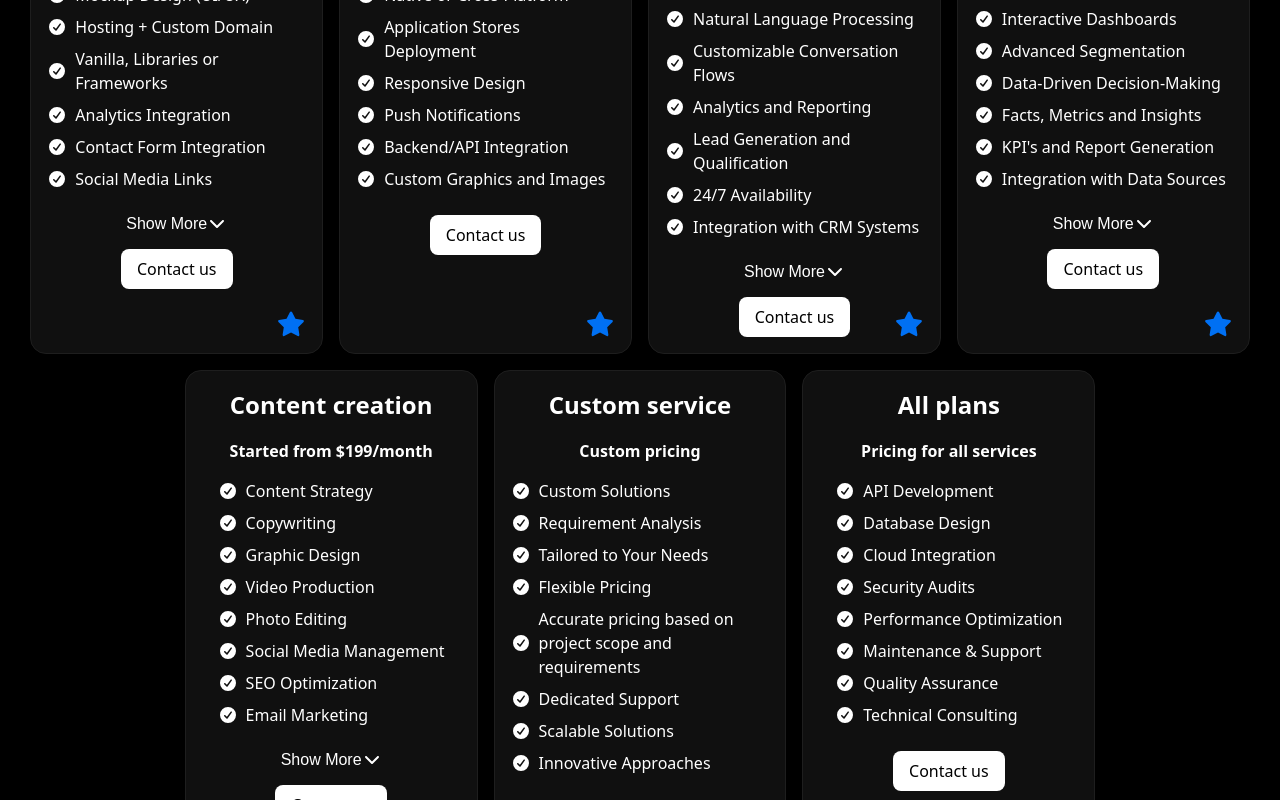
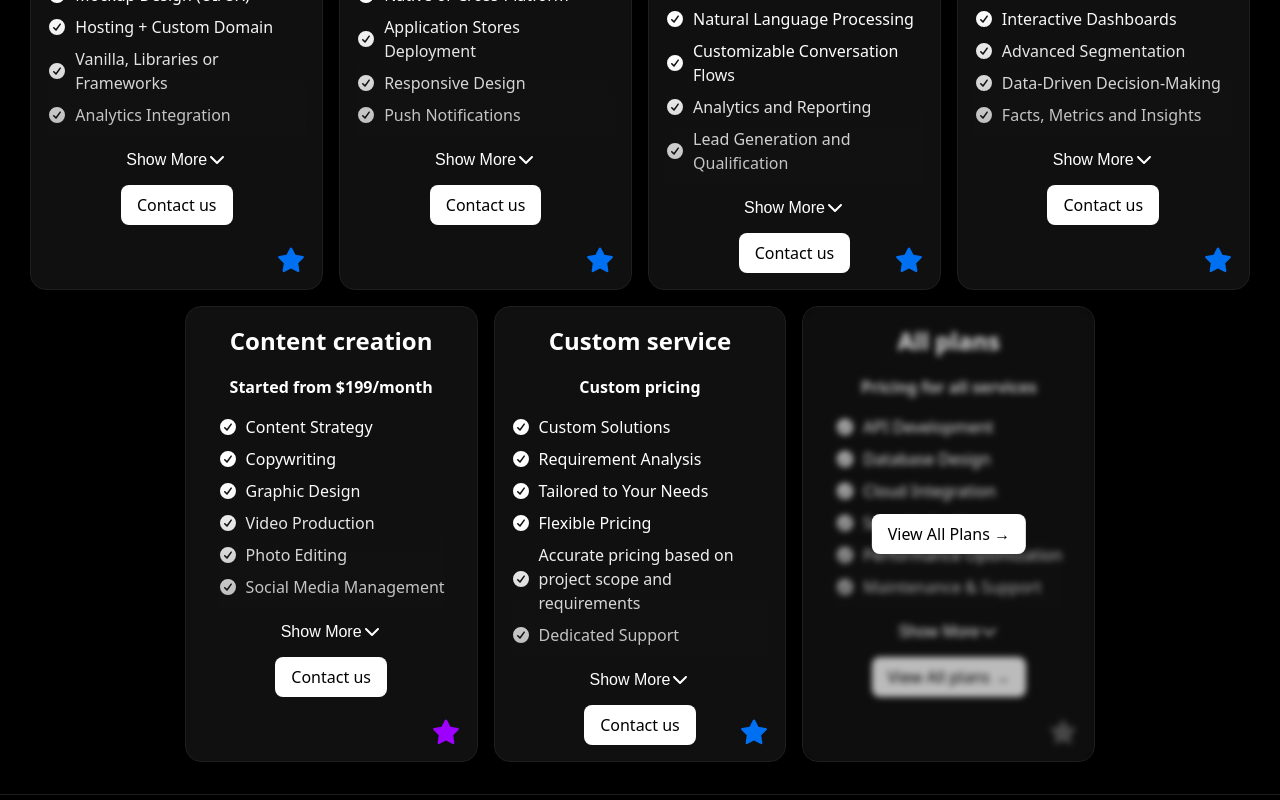
Before and after one commit to neza-startup/neza-startup, a React (Vite) app: page / in a window 1280 px wide. Shown: the part 2300-3100 px from the top of the page. Built offline with nearby package versions, Linux system fonts and the light colour scheme.

Commit message:
updated pricing cards
styles improvements

```diff
--- a/src/components/LastCTA.jsx
+++ b/src/components/LastCTA.jsx
@@ -1,4 +1,4 @@
-import { faStar } from '@fortawesome/free-solid-svg-icons';
+import { faAngleRight, faStar } from '@fortawesome/free-solid-svg-icons';
 import { FontAwesomeIcon } from '@fortawesome/react-fontawesome';
 import styles from "../styles/LastCTA.module.css";
 
@@ -12,7 +12,7 @@ const LastCTA = () => {
 
       <div className={styles.lastCTAContainer}>
         {/* <a href="/services" className={styles.servicesButton}>Explore Our Services</a> */}
-        <a href="#contact" className={styles.contactButton}>Contact Us Now</a>
+        <a href="#contact" className={styles.contactButton}>Contact Us Now<FontAwesomeIcon icon={faAngleRight} className={styles.icon} /></a>
         <a href="/form" className={styles.servicesButton}>Get custom price <FontAwesomeIcon icon={faStar} /></a>
       </div>
     </section>
--- a/src/components/Modalities.jsx
+++ b/src/components/Modalities.jsx
@@ -1,4 +1,4 @@
-import { faBolt, faCalendarDays, faCircleCheck, faLaptop, /*  faDiamond, faGem, faWandMagicSparkles, faArrowsRotate, */ faLocationDot, faStar } from '@fortawesome/free-solid-svg-icons';
+import { faArrowDown, faBolt, faCalendarDays, faCircleCheck, faLaptop, /*  faDiamond, faGem, faWandMagicSparkles, faArrowsRotate, */ faLocationDot, faStar } from '@fortawesome/free-solid-svg-icons';
 import { FontAwesomeIcon } from '@fortawesome/react-fontawesome';
 import styles from '../styles/Modalities.module.css';
 
@@ -63,7 +63,7 @@ const Modalities = () => {
       <div className={styles.contactSection}>
         <h3>Interested in our services?</h3>
         <p>Acquire the {/* right  */}services you need to grow your business.</p>
-        <a href="/form"/* "https://www.example.com/contact" target="_blank" rel="noopener noreferrer" */>Contact Us{/* Get in Touch */}</a>
+        <a href="#contact"/* "https://www.example.com/contact" target="_blank" rel="noopener noreferrer" */>Contact Us <FontAwesomeIcon icon={faArrowDown} className={styles.icon} />{/* Get in Touch */}</a>
       </div>
     </section>
   )
--- a/src/components/Pricing.jsx
+++ b/src/components/Pricing.jsx
@@ -1,10 +1,10 @@
-import { faChevronDown, faChevronUp, faCircleCheck, faStar } from '@fortawesome/free-solid-svg-icons';
+import { /* faArrowDown, faAngleRight */ faChevronDown, faChevronUp, faCircleCheck, faStar } from '@fortawesome/free-solid-svg-icons';
 import { FontAwesomeIcon } from '@fortawesome/react-fontawesome';
 import { useState } from 'react';
 import styles from '../styles/Pricing.module.css';
 
 const Pricing = () => {
-  const DEFAULT_VISIBLE_FEATURES = 8;
+  const DEFAULT_VISIBLE_FEATURES = 6;
 
   const pricingPlans = [
     {
@@ -120,7 +120,9 @@ const Pricing = () => {
         "Maintenance & Support",
         "Quality Assurance",
         "Technical Consulting"
-      ]
+      ],
+      link: "/form",
+      cta: "View All plans"
     }
   ];
 
@@ -146,7 +148,7 @@ const Pricing = () => {
             <div key={index} className={styles.pricingCard}>
               <h3>{plan.name}</h3>
               <p className={styles.price}>{plan.price}</p>
-              <ul className={styles.features}>
+              <ul className={`${styles.features} ${!expandedCards[index] && plan.features.length > DEFAULT_VISIBLE_FEATURES ? styles.fadeBottom : ''}`}>
                 {plan.features.slice(0, expandedCards[index] ? plan.features.length : DEFAULT_VISIBLE_FEATURES).map((feature, featureIndex) => (
                   <li key={featureIndex}><FontAwesomeIcon icon={faCircleCheck} className={styles.icon} /> {feature}</li>
                 ))}
@@ -157,8 +159,13 @@ const Pricing = () => {
                   <FontAwesomeIcon icon={expandedCards[index] ? faChevronUp : faChevronDown} className={styles.toggleIcon} />
                 </button>
               )}
-              <a href="/form" className={styles.ctaButton}>Contact us</a>
+              <a href={plan.link || "#contact"} className={styles.ctaButton}>{plan.cta || "Contact us"} {plan.cta ? <>&rarr;</> : null}</a>
               <FontAwesomeIcon icon={faStar} className={styles.starIcon} />
+              {
+                plan.cta && (
+                  <a href="/form" className={styles.ctaButton}>View All Plans &rarr;</a>
+                )
+              }
             </div>
           ))
         }
--- a/src/components/Q&A.jsx
+++ b/src/components/Q&A.jsx
@@ -1,4 +1,4 @@
-import { faMinus, faPlus } from '@fortawesome/free-solid-svg-icons';
+import { /* faAngleRight,  */ faMinus, faPlus } from '@fortawesome/free-solid-svg-icons';
 import { FontAwesomeIcon } from '@fortawesome/react-fontawesome';
 import { useState } from 'react';
 import styles from '../styles/Q&A.module.css';
@@ -79,7 +79,7 @@ const QnA = () => {
       </div>
       <footer className={styles.footer}>
         <span>Have any other questions?</span>
-        <a href="#contact">Let us know!</a>
+        <a href="#contact">Let us know!{/* <FontAwesomeIcon icon={faAngleRight} className={styles.icon} /> */}</a>
         {canExpand ? (
           <button onClick={() => setShowAll((prev) => !prev)} className={styles.viewAllButton}>
             {showAll ? 'View less' : 'View all'}
--- a/src/styles/Modalities.module.css
+++ b/src/styles/Modalities.module.css
@@ -280,6 +280,19 @@ section.modalities {
       }
     }
 
+
+    div.billingPlan {
+      div.servicesModalitiesContent:is(:nth-of-type(2), :nth-of-type(3)) {
+        span.serviceModality {
+
+          font-size: 0.6rem;
+          /* var(--accent-color) */
+          ;
+        }
+      }
+    }
+
+
     div.servicesModalitiesContent {
       flex-direction: column !important;
       justify-content: center;
--- a/src/styles/Pricing.module.css
+++ b/src/styles/Pricing.module.css
@@ -64,7 +64,20 @@ section.pricing {
       ul.features {
         list-style-type: none;
         padding: 0;
+        position: relative;
         /* margin-bottom: 1rem; */
+
+        /* shadow at the bottom */
+
+        &.fadeBottom::after {
+          content: "";
+          position: absolute;
+          bottom: 0;
+          left: 0;
+          width: 100%;
+          height: 8rem;
+          background: linear-gradient(to bottom, transparent, hsla(240, 2%, 8%, 0.3));
+        }
 
         /* que el */
 
@@ -130,5 +143,72 @@ section.pricing {
         /* Color for the 5th card's star icon */
       }
     }
+
+    div.pricingCard:nth-child(7) {
+
+      header,
+      p,
+      a:first-of-type,
+      svg {
+        /* color: #FF6B00; */
+        pointer-events: none;
+        cursor: not-allowed;
+        filter: grayscale(1) brightness(0.9) !important;
+        opacity: 0.9 !important;
+        /* display: none; */
+      }
+
+      &::before {
+        content: "";
+        position: absolute;
+        inset: 0;
+
+        background-color: rgba(0, 0, 0, 0.1);
+
+
+        backdrop-filter: blur(3px);
+        -webkit-backdrop-filter: blur(3px);
+
+        z-index: 1;
+        pointer-events: none;
+        border-radius: 1rem;
+      }
+
+      /* .icon:nth-of-type(2) { */
+      /* color: #FF6B00; */
+      /* right: 3rem;
+                  color: #9D00FF;
+                  color: #0070F3;
+                } */
+
+      /* disabled appearance */
+      /* filter: grayscale(1) brightness(0.9);
+                opacity: 0.9; */
+
+      a:last-of-type {
+        /* pointer-events: none;
+                  cursor: not-allowed;
+                  opacity: 0.5; */
+        position: absolute;
+        top: 50%;
+        left: 50%;
+        transform: translate(-50%, -50%);
+        /* width: 100%;
+                  height: 100%; */
+        z-index: 2;
+
+        /* normal appearance - revert parent filters */
+        /* filter: grayscale(0) brightness(1);
+                  opacity: 1 !important; */
+        background-color: white;
+        color: black;
+
+        min-width: max-content;
+
+        /* svg {
+                    display: inline-block;
+                  } */
+      }
+    }
   }
 }
```
